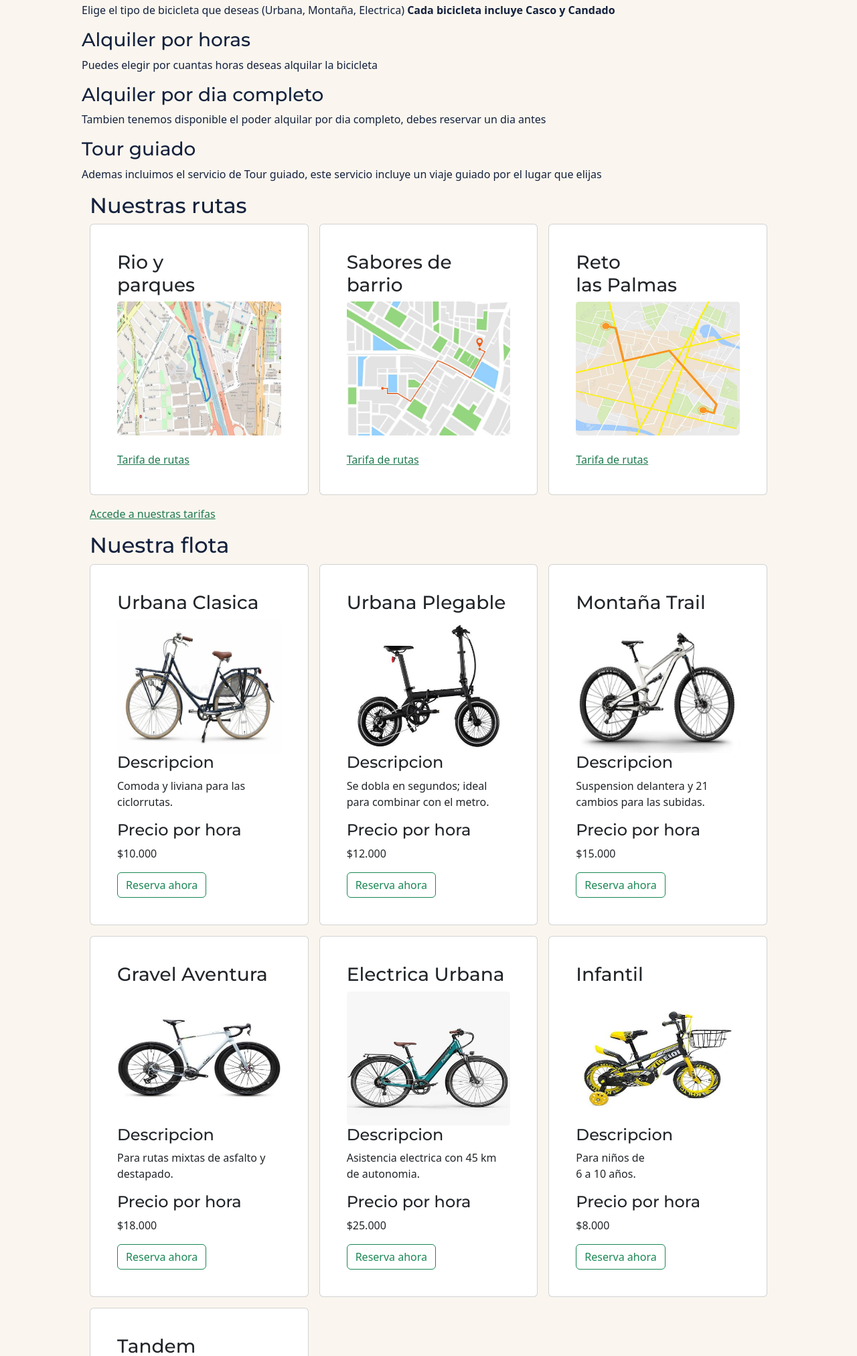
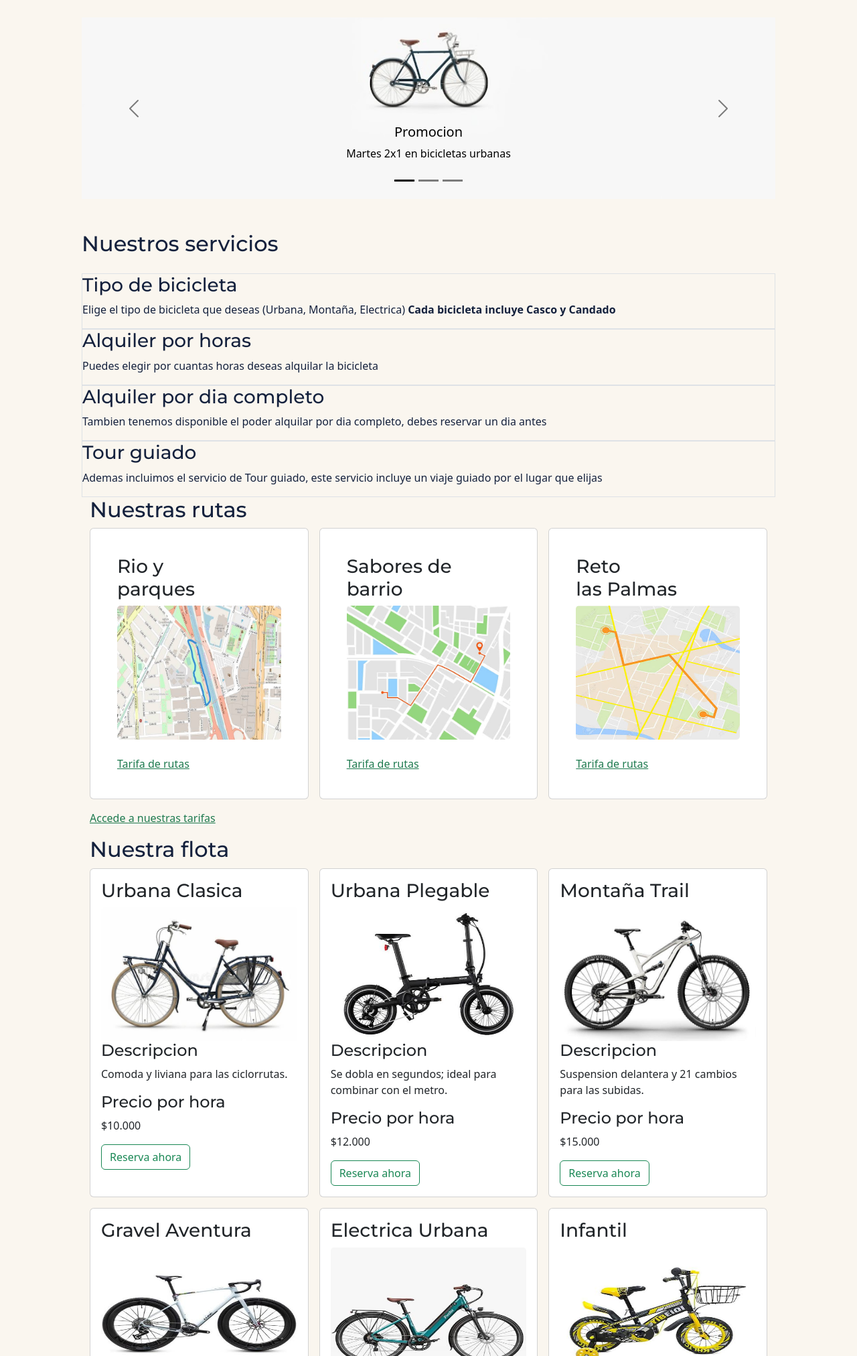
Before and after one commit to JuanmZapata210/Rueda_libre, a plain HTML site: page index.html in a window 1280 px wide. Shown: the part 776-2800 px from the top of the page at 67% size. Drawn offline with nearby package versions, Linux system fonts and the light colour scheme.

Commit message:
Carrusel listo

```diff
--- a/index.html
+++ b/index.html
@@ -21,9 +21,9 @@
     <header class="container-fluid">
         <div class="container" style="max-width: 1100px;">
             <div class="row py-5">
-                <div class="col-lg-6">
+                <div class="col-12 col-sm-6 col-lg-6 d-flex flex-column justify-content-center ">
                     <h1>Rueda Libre</h1>
-                    <img class="portada mb-2" src="img/portada.jpg"
+                    <img class="text-center img-fluid mb-2 w-50 h-auto" src="img/portada.jpg"
                         alt="Portada alquiler de bicicletas, la imagen es solo decorativa">
                     <p>Bienvenido a la mejor pagina de todo el universo en alquiler de bicicletas de todo medellin <br>
                         Lo invitamos a que siga navegando</p>
@@ -90,27 +90,74 @@
             </div>
         </section>
 
+
+        <div id="carouselExampleCaptions" class="carousel slide carousel-dark mt-5 mb-5">
+            <div class="carousel-indicators">
+                <button type="button" data-bs-target="#carouselExampleCaptions" data-bs-slide-to="0" class="active"
+                    aria-current="true" aria-label="Slide 1"></button>
+                <button type="button" data-bs-target="#carouselExampleCaptions" data-bs-slide-to="1"
+                    aria-label="Slide 2"></button>
+                <button type="button" data-bs-target="#carouselExampleCaptions" data-bs-slide-to="2"
+                    aria-label="Slide 3"></button>
+            </div>
+            <div class="carousel-inner">
+                <div class="carousel-item active">
+                    <img src="img/portadiña.jpg" class="d-block img-fluid w-100" alt="...">
+                    <div class="carousel-caption d-none d-md-block">
+                        <h5>Promocion</h5>
+                        <p>Martes 2x1 en bicicletas urbanas</p>
+                    </div>
+                </div>
+                <div class="carousel-item">
+                    <img src="img/portadiña3.jpg" class="d-block img-fluid w-100 "
+                        alt="Promoción: 20 % de descuento en eléctricas">
+                    <div class="carousel-caption d-none d-md-block">
+                        <h5>Promocion</h5>
+                        <p>20 % de descuento en eléctricas de lunes a jueves</p>
+                    </div>
+                </div>
+                <div class="carousel-item">
+                    <img src="img/portadiña.jpg" class="d-block w-100 img-fluid" alt="...">
+                    <div class="carousel-caption d-none d-md-block">
+                        <h5>Promocion</h5>
+                        <p>Si cumples años, el recorrido guiado es gratis</p>
+                    </div>
+                </div>
+            </div>
+            <button class="carousel-control-prev" type="button" data-bs-target="#carouselExampleCaptions"
+                data-bs-slide="prev">
+                <span class="carousel-control-prev-icon" aria-hidden="true"></span>
+                <span class="visually-hidden">Previous</span>
+            </button>
+            <button class="carousel-control-next" type="button" data-bs-target="#carouselExampleCaptions"
+                data-bs-slide="next">
+                <span class="carousel-control-next-icon" aria-hidden="true"></span>
+                <span class="visually-hidden">Next</span>
+            </button>
+        </div>
+
+
         <section>
-            <h2 id="nuestros-servicios">Nuestros servicios</h2>
+            <h2 class="mb-4" id="nuestros-servicios">Nuestros servicios</h2>
 
-            <article class="tarjeta">
+            <article class="tarjeta border">
                 <h3>Tipo de bicicleta</h3>
                 <p>Elige el tipo de bicicleta que deseas (Urbana, Montaña, Electrica)
                     <strong>Cada bicicleta incluye Casco y Candado</strong>
                 </p>
             </article>
 
-            <article class="tarjeta">
+            <article class="tarjeta border">
                 <h3>Alquiler por horas</h3>
                 <p>Puedes elegir por cuantas horas deseas alquilar la bicicleta</p>
             </article>
 
-            <article class="tarjeta">
+            <article class="tarjeta border">
                 <h3>Alquiler por dia completo</h3>
                 <p>Tambien tenemos disponible el poder alquilar por dia completo, debes reservar un dia antes</p>
             </article>
 
-            <article class="tarjeta">
+            <article class="tarjeta border">
                 <h3>Tour guiado</h3>
                 <p>Ademas incluimos el servicio de Tour guiado, este servicio incluye un viaje guiado por el lugar que
                     elijas</p>
@@ -157,69 +204,69 @@
             <h2>Nuestra flota</h2>
             <div class="row g-3">
                 <div class="col-12 col-sm-6 col-lg-4">
-                    <article class="tarjeta card p-4 h-100">
+                    <article class="tarjeta card h-100">
                         <div class="card-body">
-                            <h3>Urbana Clasica</h3>
-                            <img class="card-img" src="img/bicicleta-clasica.png" alt="Bicicleta urbana clásica">
-                            <h4>Descripcion</h4>
-                            <p>Comoda y liviana para las ciclorrutas.</p>
-                            <h4>Precio por hora</h4>
-                            <p>$10.000</p>
+                            <h3 class="card-title">Urbana Clasica</h3>
+                            <img class="card-img-top" src="img/bicicleta-clasica.png" alt="Bicicleta urbana clásica">
+                            <h4 class="card-title">Descripcion</h4>
+                            <p class="card-text">Comoda y liviana para las ciclorrutas.</p>
+                            <h4 class="card-title">Precio por hora</h4>
+                            <p class="card-text">$10.000</p>
                             <a class="btn btn-outline-success" href="pages/reservas.html">Reserva ahora</a>
                         </div>
                     </article>
                 </div>
 
                 <div class="col-12 col-sm-6 col-lg-4">
-                    <article class="tarjeta card p-4 h-100">
+                    <article class="tarjeta card h-100">
                         <div class="card-body">
-                            <h3>Urbana Plegable</h3>
-                            <img class="card-img" src="img/bicicleta-pegable.jpg" alt="Bicicleta urbana plegable">
-                            <h4>Descripcion</h4>
-                            <p>Se dobla en segundos; ideal para combinar con el metro.</p>
-                            <h4>Precio por hora</h4>
-                            <p>$12.000</p>
+                            <h3 class="card-title">Urbana Plegable</h3>
+                            <img class="card-img-top" src="img/bicicleta-pegable.jpg" alt="Bicicleta urbana plegable">
+                            <h4 class="card-title">Descripcion</h4>
+                            <p class="card-text">Se dobla en segundos; ideal para combinar con el metro.</p>
+                            <h4 class="card-title">Precio por hora</h4>
+                            <p class="card-text">$12.000</p>
                             <a class="btn btn-outline-success" href="pages/reservas.html">Reserva ahora</a>
                         </div>
                     </article>
                 </div>
 
                 <div class="col-12 col-sm-6 col-lg-4">
-                    <article class="tarjeta card p-4 h-100">
+                    <article class="tarjeta card h-100">
                         <div class="card-body">
-                            <h3>Montaña Trail</h3>
-                            <img class="card-img" src="img/montaña-trail.jpg" alt="Bicicleta de montaña Trail">
-                            <h4>Descripcion</h4>
-                            <p>Suspension delantera y 21 cambios para las subidas.</p>
-                            <h4>Precio por hora</h4>
-                            <p>$15.000</p>
+                            <h3 class="card-title">Montaña Trail</h3>
+                            <img class="card-img-top" src="img/montaña-trail.jpg" alt="Bicicleta de montaña Trail">
+                            <h4 class="card-title">Descripcion</h4>
+                            <p class="card-text">Suspension delantera y 21 cambios para las subidas.</p>
+                            <h4 class="card-title">Precio por hora</h4>
+                            <p class="card-text">$15.000</p>
                             <a class="btn btn-outline-success" href="pages/reservas.html">Reserva ahora</a>
                         </div>
                     </article>
                 </div>
 
                 <div class="col-12 col-sm-6 col-lg-4">
-                    <article class="tarjeta card p-4 h-100">
+                    <article class="tarjeta card h-100">
                         <div class="card-body">
-                            <h3>Gravel Aventura</h3>
-                            <img class="card-img" src="img/gravel-aventura.jpg" alt="Bicicleta gravel Aventura">
-                            <h4>Descripcion</h4>
-                            <p>Para rutas mixtas de asfalto y destapado.</p>
-                            <h4>Precio por hora</h4>
-                            <p>$18.000</p>
+                            <h3 class="card-title">Gravel Aventura</h3>
+                            <img class="card-img-top" src="img/gravel-aventura.jpg" alt="Bicicleta gravel Aventura">
+                            <h4 class="card-title">Descripcion</h4>
+                            <p class="card-text">Para rutas mixtas de asfalto y destapado.</p>
+                            <h4 class="card-title">Precio por hora</h4>
+                            <p class="card-text">$18.000</p>
                             <a class="btn btn-outline-success" href="pages/reservas.html">Reserva ahora</a>
                         </div>
                     </article>
                 </div>
 
                 <div class="col-12 col-sm-6 col-lg-4">
-                    <article class="tarjeta card p-4 h-100">
+                    <article class="tarjeta card h-100">
                         <div class="card-body">
-                            <h3>Electrica Urbana</h3>
-                            <img class="card-img" src="img/electrica-urbana.jpg" alt="Bicicleta eléctrica urbana">
-                            <h4>Descripcion</h4>
+                            <h3 class="card-title">Electrica Urbana</h3>
+                            <img class="card-img-top" src="img/electrica-urbana.jpg" alt="Bicicleta eléctrica urbana">
+                            <h4 class="card-title">Descripcion</h4>
                             <p class="card-text">Asistencia electrica con 45 km de autonomia.</p>
-                            <h4>Precio por hora</h4>
+                            <h4 class="card-title">Precio por hora</h4>
                             <p class="card-text">$25.000</p>
                             <a class="btn btn-outline-success" href="pages/reservas.html">Reserva ahora</a>
                         </div>
@@ -227,28 +274,28 @@
                 </div>
 
                 <div class="col-12 col-sm-6 col-lg-4">
-                    <article class="tarjeta card p-4 h-100">
+                    <article class="tarjeta card h-100">
                         <div class="card-body">
-                            <h3>Infantil</h3>
-                            <img class="card-img" src="img/infantil.jpg" alt="Bicicleta infantil">
-                            <h4>Descripcion</h4>
-                            <p>Para niños de <br> 6 a 10 años.</p>
-                            <h4>Precio por hora</h4>
-                            <p>$8.000</p>
+                            <h3 class="card-title">Infantil</h3>
+                            <img class="card-img-top" src="img/infantil.jpg" alt="Bicicleta infantil">
+                            <h4 class="card-title">Descripcion</h4>
+                            <p class="card-text">Para niños de <br> 6 a 10 años.</p>
+                            <h4 class="card-title">Precio por hora</h4>
+                            <p class="card-text">$8.000</p>
                             <a class="btn btn-outline-success" href="pages/reservas.html">Reserva ahora</a>
                         </div>
                     </article>
                 </div>
 
                 <div class="col-12 col-sm-6 col-lg-4">
-                    <article class="tarjeta card p-4 h-100">
+                    <article class="tarjeta card h-100">
                         <div class="card-body">
-                            <h3>Tandem</h3>
-                            <img class="card-img" src="img/tandem.png" alt="Bicicleta tándem">
-                            <h4>Descripcion</h4>
-                            <p>Para dos personas; perfecta para pasear en pareja</p>
-                            <h4>Precio por hora</h4>
-                            <p>$20.000</p>
+                            <h3 class="card-title">Tandem</h3>
+                            <img class="card-img-top" src="img/tandem.png" alt="Bicicleta tándem">
+                            <h4 class="card-title">Descripcion</h4>
+                            <p class="card-text">Para dos personas; perfecta para pasear en pareja</p>
+                            <h4 class="card-title">Precio por hora</h4>
+                            <p class="card-text">$20.000</p>
                             <a class="btn btn-outline-success" href="pages/reservas.html">Reserva ahora</a>
                         </div>
                     </article>
```
Also changed, not shown: img/portadiña.jpg (added), img/portadiña3.jpg (added).
